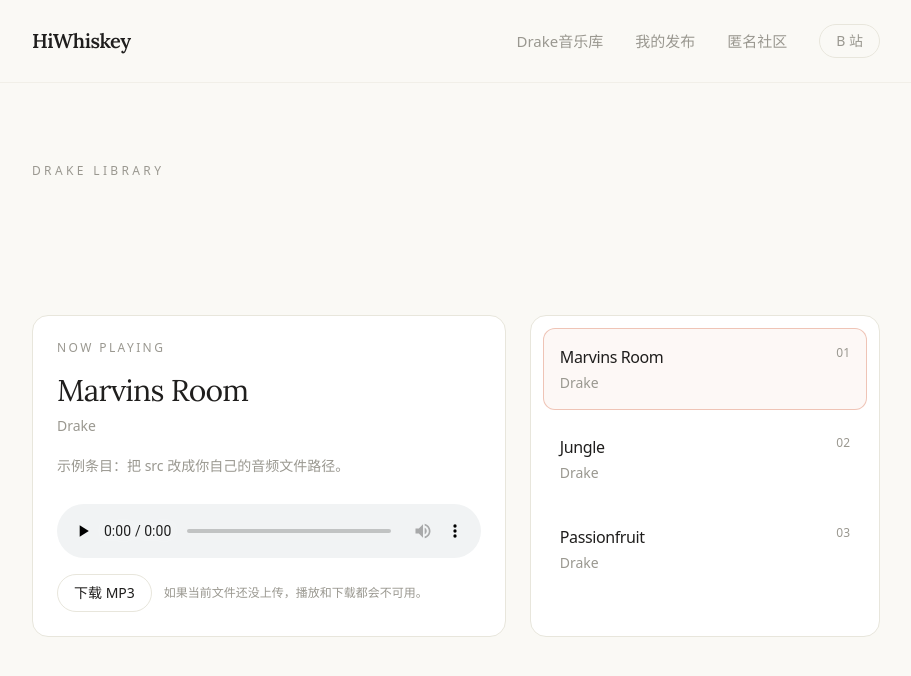
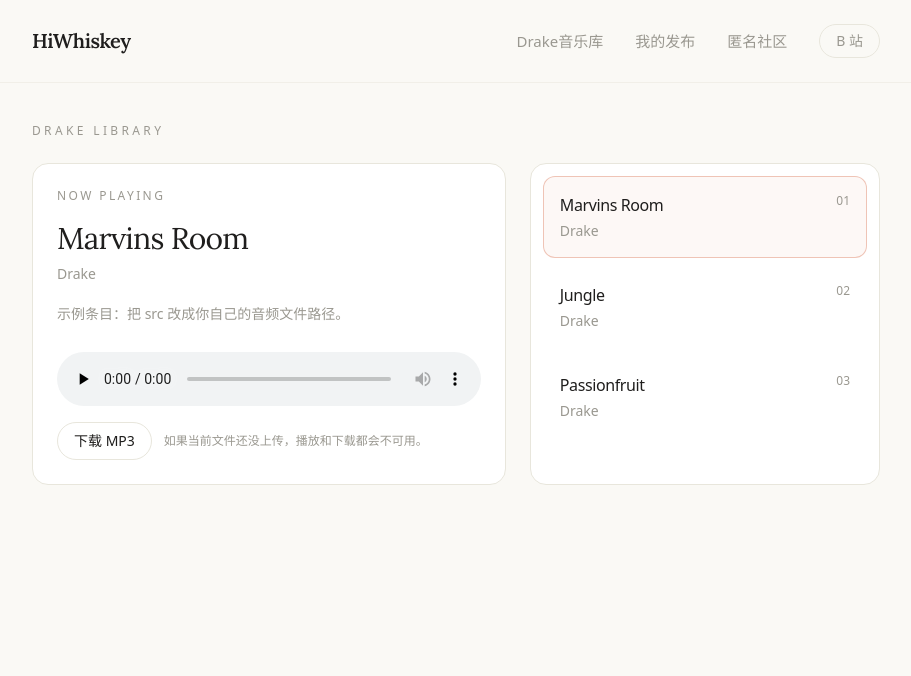
Before and after one commit to xunwang629-gif/whiskey_blog, a Next.js app: page /drake-library in a window 1280 px wide. Shown: the top 676 px of the page, without its empty margins (184-1095 px from the left). Built offline with nearby package versions, Linux system fonts and the light colour scheme.

Commit message:
Tighten library layout and trim copy

```diff
--- a/src/app/drake-library/page.tsx
+++ b/src/app/drake-library/page.tsx
@@ -6,9 +6,6 @@
   return (
     <main className="min-h-screen bg-background text-foreground">
       <SiteNav />
-      <section className="mx-auto max-w-4xl px-6 pt-12 pb-10 sm:pt-20">
-        <p className="text-xs tracking-[0.28em] text-muted uppercase">Drake Library</p>
-      </section>
       <DrakeLibrary tracks={drakeTracks} />
     </main>
   );
--- a/src/app/page.tsx
+++ b/src/app/page.tsx
@@ -40,7 +40,9 @@
             Archive
           </h2>
           <div className="flex flex-col items-start gap-1 text-sm sm:items-end">
-            <span className="text-muted">{feed.lastSyncedLabel}</span>
+            {feed.lastSyncedLabel ? (
+              <span className="text-muted">{feed.lastSyncedLabel}</span>
+            ) : null}
             <a
               href={BILIBILI_VIDEO_URL}
               target="_blank"
@@ -72,9 +74,6 @@
             </a>
           ))}
         </div>
-        {feed.source === "fallback" ? (
-          <p className="mt-6 text-sm text-muted">当前展示手动精选内容。</p>
-        ) : null}
       </section>
 
       <MoreWaysIn />
--- a/src/components/drake-library.tsx
+++ b/src/components/drake-library.tsx
@@ -14,11 +14,10 @@
     tracks.find((track) => track.id === activeTrackId) ?? tracks[0] ?? null;
 
   return (
-    <section id="drake-library" className="mx-auto max-w-4xl px-6 py-16">
-      <div className="flex flex-col gap-3 sm:flex-row sm:items-end sm:justify-between">
-      </div>
+    <section id="drake-library" className="mx-auto max-w-4xl px-6 pt-8 pb-14 sm:pt-10 sm:pb-16">
+      <p className="text-xs tracking-[0.28em] text-muted uppercase">Drake Library</p>
 
-      <div className="mt-8 grid gap-6 lg:grid-cols-[minmax(0,1.15fr)_minmax(320px,0.85fr)]">
+      <div className="mt-6 grid gap-6 lg:grid-cols-[minmax(0,1.15fr)_minmax(320px,0.85fr)]">
         <div className="rounded-2xl border border-border bg-card p-5 sm:p-6">
           {activeTrack ? (
             <>
--- a/src/components/more-ways-in.tsx
+++ b/src/components/more-ways-in.tsx
@@ -82,7 +82,6 @@
            你威哥的小巧思
           </p>
         </div>
-        <p className="text-sm text-muted">两个入口，两个独立页面</p>
       </div>
 
       <div className="mt-10 grid gap-8 md:grid-cols-2 md:gap-10">
--- a/src/lib/bilibili.ts
+++ b/src/lib/bilibili.ts
@@ -196,7 +196,7 @@
     return {
       items: fallbackVideos,
       source: "fallback" as const,
-      lastSyncedLabel: "未配置 RSSHub，当前展示手动精选内容",
+      lastSyncedLabel: "",
     };
   }
 
```
